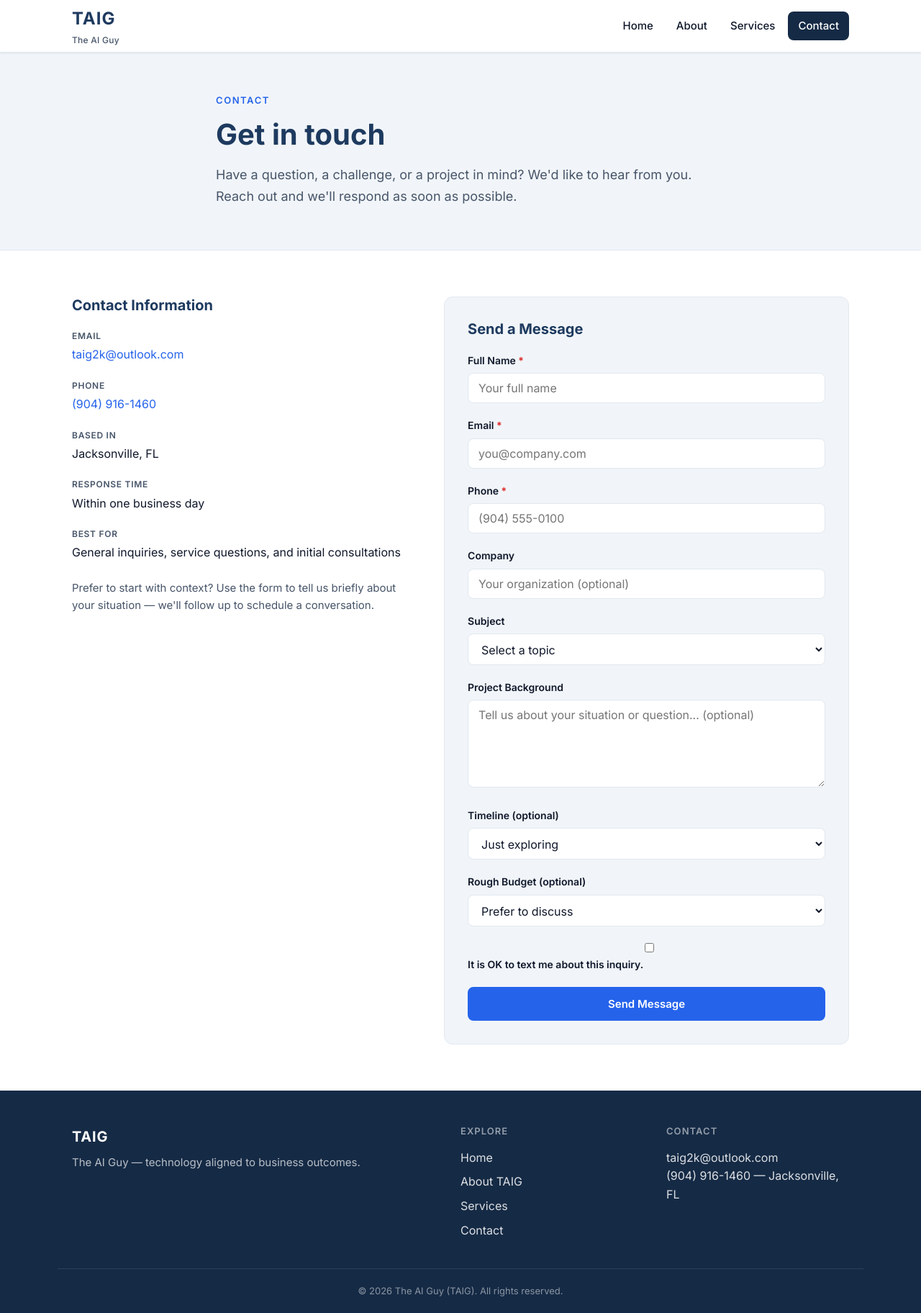
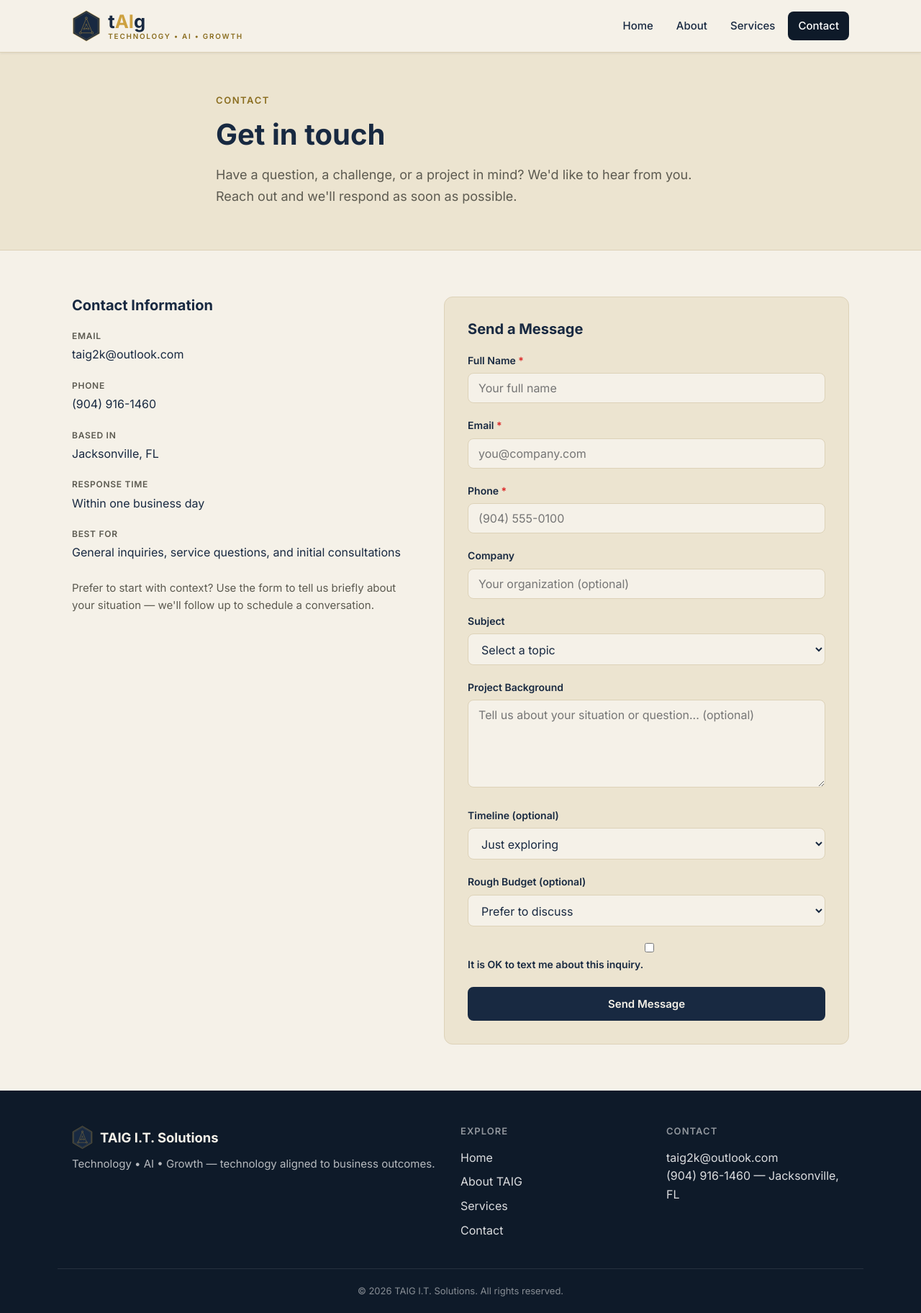
Before and after one commit to the-ai-guy-2k/taig_service_portal_TSP, a Node server app: page /contact in a window 1280 px wide. Shown: the whole page at 72% size. Run offline with Node 20, Linux system fonts and the light colour scheme.

Commit message:
TSP rebrand: tAIg cream/navy/gold branding, TAIG I.T. Solutions name
- Header/footer carry the hexagon badge + tAIg wordmark (gold AI) and
  TECHNOLOGY • AI • GROWTH tagline; favicon from the approved mark
- Palette now cream #F5F1E8 / navy #182941 / gold #CDA140 throughout
- Display name is TAIG I.T. Solutions (title, meta, footer, About)
- Branding only: no copy, link, or structure changes

```diff
--- a/src/public/css/styles.css
+++ b/src/public/css/styles.css
@@ -1,15 +1,16 @@
 /* TAIG Service Portal — MVP styles */
 
 :root {
-  --color-primary: #1e3a5f;
-  --color-primary-dark: #152a45;
-  --color-accent: #2563eb;
-  --color-accent-hover: #1d4ed8;
-  --color-surface: #ffffff;
-  --color-surface-alt: #f1f5f9;
-  --color-text: #0f172a;
-  --color-text-muted: #475569;
-  --color-border: #e2e8f0;
+  --color-primary: #182941;
+  --color-primary-dark: #0e1a29;
+  --color-accent: #CDA140;
+  --color-accent-hover: #a98530;
+  --color-gold-dark: #8a6d1f;
+  --color-surface: #F5F1E8;
+  --color-surface-alt: #ece4d0;
+  --color-text: #182941;
+  --color-text-muted: #5c5a50;
+  --color-border: #ddd2b8;
   --color-nebula: #4f46e5;
   --font-sans: 'Inter', system-ui, -apple-system, sans-serif;
   --radius: 8px;
@@ -45,7 +46,7 @@ img {
 }
 
 a {
-  color: var(--color-accent);
+  color: var(--color-primary);
   text-decoration: none;
 }
 
@@ -97,7 +98,9 @@ p + p {
 
 .brand {
   display: flex;
-  flex-direction: column;
+  flex-direction: row;
+  align-items: center;
+  gap: 0.65rem;
   text-decoration: none;
   color: inherit;
 }
@@ -106,18 +109,35 @@ p + p {
   text-decoration: none;
 }
 
+.brand-logo {
+  height: 46px;
+  width: auto;
+  display: block;
+}
+
+.brand-text {
+  display: flex;
+  flex-direction: column;
+  line-height: 1.1;
+}
+
 .brand-mark {
-  font-size: 1.5rem;
-  font-weight: 700;
-  letter-spacing: 0.04em;
+  font-size: 1.6rem;
+  font-weight: 800;
+  letter-spacing: 0;
   color: var(--color-primary);
 }
 
+.brand-ai {
+  color: var(--color-accent);
+}
+
 .brand-tagline {
-  font-size: 0.75rem;
-  font-weight: 500;
-  color: var(--color-text-muted);
-  letter-spacing: 0.02em;
+  font-size: 0.62rem;
+  font-weight: 600;
+  text-transform: uppercase;
+  color: var(--color-gold-dark);
+  letter-spacing: 0.18em;
 }
 
 .site-nav {
@@ -194,7 +214,7 @@ p + p {
 
 /* Hero */
 .hero {
-  background: linear-gradient(160deg, var(--color-primary) 0%, var(--color-primary-dark) 55%, #0f172a 100%);
+  background: linear-gradient(160deg, var(--color-primary) 0%, var(--color-primary-dark) 55%, #0e1a29 100%);
   color: #fff;
   padding: 4.5rem 0 5rem;
 }
@@ -214,7 +234,7 @@ p + p {
 }
 
 .page-hero .eyebrow {
-  color: var(--color-accent);
+  color: var(--color-gold-dark);
 }
 
 .hero h1 {
@@ -273,15 +293,15 @@ p + p {
 }
 
 .btn-primary {
-  background: var(--color-accent);
-  color: #fff;
-  border-color: var(--color-accent);
+  background: var(--color-primary);
+  color: #F5F1E8;
+  border-color: var(--color-primary);
 }
 
 .btn-primary:hover:not(:disabled) {
-  background: var(--color-accent-hover);
-  border-color: var(--color-accent-hover);
-  color: #fff;
+  background: var(--color-primary-dark);
+  border-color: var(--color-primary-dark);
+  color: #F5F1E8;
 }
 
 .btn-secondary {
@@ -533,7 +553,7 @@ p + p {
 .form-group textarea:focus {
   outline: none;
   border-color: var(--color-accent);
-  box-shadow: 0 0 0 3px rgba(37, 99, 235, 0.15);
+  box-shadow: 0 0 0 3px rgba(205, 161, 64, 0.25);
 }
 
 .form-group textarea {
@@ -561,9 +581,21 @@ p + p {
   padding: 3rem 1.25rem 2rem;
 }
 
+.footer-brand-lockup {
+  display: flex;
+  align-items: center;
+  gap: 0.6rem;
+}
+
+.footer-logo {
+  height: 34px;
+  width: auto;
+  display: block;
+}
+
 .footer-brand .brand-mark {
-  color: #fff;
-  font-size: 1.25rem;
+  color: #F5F1E8;
+  font-size: 1.15rem;
 }
 
 .footer-tagline {
@@ -671,8 +703,8 @@ p + p {
   }
 }
 
-/* TSP rebuild (Nov 2026): Duval-style structure, TAIG colors */
-:root { --color-teal: #0f766e; --color-gold: #d97706; --color-cream: #faf7f0; }
+/* TSP rebrand (Nov 2026): tAIg cream/navy/gold */
+:root { --color-teal: #8a6d1f; --color-gold: #CDA140; --color-cream: #ece4d0; }
 .section-cream { background: var(--color-cream); }
 .code-label { font-family: ui-monospace, monospace; color: var(--color-teal); font-size: 0.9rem; letter-spacing: 0.02em; }
 .service-strip { display: flex; flex-wrap: wrap; gap: 0.5rem; margin: 1rem 0; }
--- a/src/views/about.ejs
+++ b/src/views/about.ejs
@@ -11,7 +11,7 @@
           <p class="eyebrow">About TAIG</p>
           <h1>Who we are</h1>
           <p class="lead">
-            TAIG stands for <strong>The AI Guy</strong> — a technology services practice built on
+            TAIG I.T. Solutions is a technology services practice built on
             one belief: the best solutions come from understanding the business first.
           </p>
         </div>
@@ -21,7 +21,7 @@
         <div class="container narrow">
           <h2>What TAIG stands for</h2>
           <p>
-            The AI Guy represents a straightforward promise — expert technology guidance delivered
+            TAIG I.T. Solutions represents a straightforward promise — expert technology guidance delivered
             with clarity and honesty. We work with business owners, operators, and teams who need
             a trusted partner to navigate IT challenges, evaluate options, and implement change
             that actually sticks.
--- a/src/views/home.ejs
+++ b/src/views/home.ejs
@@ -8,7 +8,7 @@
     <main>
       <section class="hero">
         <div class="container hero-inner">
-          <p class="eyebrow">The AI Guy</p>
+          <p class="eyebrow">Technology &bull; AI &bull; Growth</p>
           <h1>Technology that starts with your business problem</h1>
           <p class="lead">
             TAIG partners with organizations to clarify challenges, assess operations,
--- a/src/views/partials/footer.ejs
+++ b/src/views/partials/footer.ejs
@@ -1,8 +1,8 @@
 <footer class="site-footer">
   <div class="container footer-grid">
     <div class="footer-brand">
-      <span class="brand-mark">TAIG</span>
-      <p class="footer-tagline">The AI Guy — technology aligned to business outcomes.</p>
+      <span class="footer-brand-lockup"><img class="footer-logo" src="/images/taig-badge.svg" alt="TAIG badge" /><span class="brand-mark">TAIG I.T. Solutions</span></span>
+      <p class="footer-tagline">Technology &bull; AI &bull; Growth — technology aligned to business outcomes.</p>
     </div>
     <div class="footer-links">
       <h2 class="footer-heading">Explore</h2>
@@ -20,6 +20,6 @@
     </div>
   </div>
   <div class="container footer-bottom">
-    <p>&copy; <%= new Date().getFullYear() %> The AI Guy (TAIG). All rights reserved.</p>
+    <p>&copy; <%= new Date().getFullYear() %> TAIG I.T. Solutions. All rights reserved.</p>
   </div>
 </footer>
--- a/src/views/partials/head.ejs
+++ b/src/views/partials/head.ejs
@@ -1,7 +1,8 @@
 <meta charset="UTF-8" />
 <meta name="viewport" content="width=device-width, initial-scale=1.0" />
-<meta name="description" content="<%= typeof metaDescription !== 'undefined' ? metaDescription : 'The AI Guy — technology services that start with your business problem.' %>" />
-<title><%= title %> | TAIG</title>
+<meta name="description" content="<%= typeof metaDescription !== 'undefined' ? metaDescription : 'TAIG I.T. Solutions — technology services that start with your business problem.' %>" />
+<title><%= title %> | TAIG I.T. Solutions</title>
+<link rel="icon" type="image/png" href="/images/taig-mark.png" />
 <link rel="stylesheet" href="/css/styles.css" />
 <link rel="preconnect" href="https://fonts.googleapis.com" />
 <link rel="preconnect" href="https://fonts.gstatic.com" crossorigin />
--- a/src/views/partials/nav.ejs
+++ b/src/views/partials/nav.ejs
@@ -1,8 +1,11 @@
 <header class="site-header">
   <div class="container header-inner">
-    <a href="/" class="brand" aria-label="TAIG home">
-      <span class="brand-mark">TAIG</span>
-      <span class="brand-tagline">The AI Guy</span>
+    <a href="/" class="brand" aria-label="TAIG I.T. Solutions home">
+      <img class="brand-logo" src="/images/taig-badge.svg" alt="TAIG badge" />
+      <span class="brand-text">
+        <span class="brand-mark">t<span class="brand-ai">AI</span>g</span>
+        <span class="brand-tagline">Technology &bull; AI &bull; Growth</span>
+      </span>
     </a>
     <button class="nav-toggle" type="button" aria-label="Toggle navigation" aria-expanded="false" aria-controls="site-nav">
       <span class="nav-toggle-bar"></span>
```
Also changed, not shown: src/public/images/taig-badge.svg (added), src/public/images/taig-mark.png (added).
